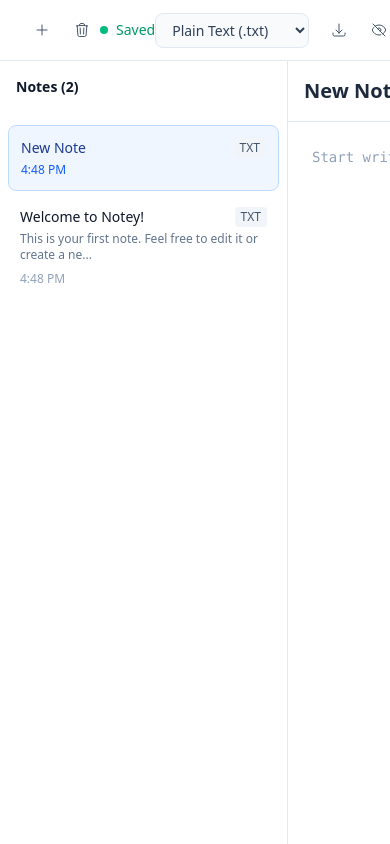
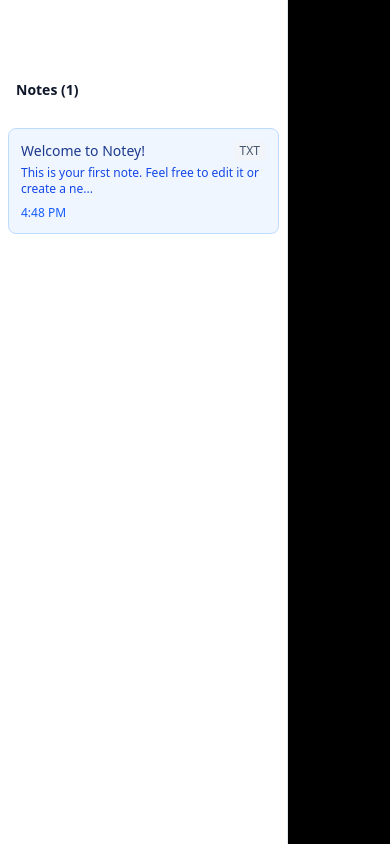
Before and after one commit to Kishalay15/notes, a React (Vite) app: page / in a window 390 px wide. Both pictures are taken after a click on the button 42 px from the left and 30 px from the top of the page. Built offline with nearby package versions, Linux system fonts and the light colour scheme.

Commit message:
made the ui mobile responsive

```diff
--- a/src/App.tsx
+++ b/src/App.tsx
@@ -10,6 +10,7 @@ function App() {
   const [notes, setNotes] = useLocalStorage<Note[]>("notes", []);
   const [activeNoteId, setActiveNoteId] = useState<string | null>(null);
   const [isPreviewVisible, setIsPreviewVisible] = useState(true);
+  const [isSidebarVisible, setIsSidebarVisible] = useState(false);
   const [saveStatus, setSaveStatus] = useState<"saved" | "saving" | "unsaved">(
     "saved"
   );
@@ -42,6 +43,8 @@ function App() {
     };
     setNotes([newNote, ...notes]);
     setActiveNoteId(newNote.id);
+    // Close sidebar on mobile after creating note
+    setIsSidebarVisible(false);
   };
 
   const handleDeleteNote = () => {
@@ -49,6 +52,12 @@ function App() {
     const updatedNotes = notes.filter((note) => note.id !== activeNoteId);
     setNotes(updatedNotes);
     setActiveNoteId(updatedNotes.length > 0 ? updatedNotes[0].id : null);
+  };
+
+  const handleSelectNote = (id: string) => {
+    setActiveNoteId(id);
+    // Close sidebar on mobile after selecting note
+    setIsSidebarVisible(false);
   };
 
   const onNoteChange = (updatedNote: Note) => {
@@ -79,7 +88,7 @@ function App() {
   const activeNote = notes.find((note) => note.id === activeNoteId);
 
   return (
-    <main className="bg-slate-50 dark:bg-slate-900 h-screen flex flex-col font-inter antialiased">
+    <main className="bg-slate-50 dark:bg-slate-900 h-screen flex flex-col font-inter antialiased relative">
       <Toolbar
         onNewNote={handleNewNote}
         onDeleteNote={handleDeleteNote}
@@ -88,26 +97,46 @@ function App() {
         activeNote={activeNote}
         isPreviewVisible={isPreviewVisible}
         onTogglePreview={() => setIsPreviewVisible(!isPreviewVisible)}
+        onToggleSidebar={() => setIsSidebarVisible(!isSidebarVisible)}
         saveStatus={saveStatus}
       />
-      <div className="flex-grow flex overflow-hidden">
+
+      <div className="flex-grow flex overflow-hidden relative">
+        {/* Mobile Sidebar Overlay */}
+        {isSidebarVisible && (
+          <div
+            className="fixed inset-0 bg-black bg-opacity-50 z-20 md:hidden"
+            onClick={() => setIsSidebarVisible(false)}
+          />
+        )}
+
         {/* Sidebar */}
-        <div className="w-72 bg-white dark:bg-slate-800 border-r border-slate-200 dark:border-slate-700 flex-shrink-0">
+        <div
+          className={`
+          ${isSidebarVisible ? "translate-x-0" : "-translate-x-full"}
+          md:translate-x-0 md:relative
+          fixed left-0 top-0 bottom-0 z-30
+          w-72 bg-white dark:bg-slate-800
+          border-r border-slate-200 dark:border-slate-700
+          flex-shrink-0 transition-transform duration-300 ease-in-out
+          pt-16 md:pt-0
+        `}
+        >
           <NoteList
             notes={notes}
-            onSelectNote={setActiveNoteId}
+            onSelectNote={handleSelectNote}
             activeNoteId={activeNoteId}
           />
         </div>
 
         {/* Main Content */}
         {activeNote ? (
-          <div className="flex-grow flex min-w-0">
+          <div className="flex-grow flex min-w-0 flex-col md:flex-row">
             {/* Editor */}
             <div
-              className={`${
-                isPreviewVisible ? "flex-1" : "flex-grow"
-              } bg-white dark:bg-slate-800 border-r border-slate-200 dark:border-slate-700`}
+              className={`${isPreviewVisible ? "md:flex-1" : "flex-grow"} ${
+                isPreviewVisible ? "hidden md:block" : "block"
+              } bg-white dark:bg-slate-800 md:border-r border-slate-200 dark:border-slate-700`}
             >
               <Editor note={activeNote} onChange={onNoteChange} />
             </div>
@@ -121,7 +150,7 @@ function App() {
           </div>
         ) : (
           <div className="flex-grow flex items-center justify-center bg-white dark:bg-slate-800">
-            <div className="text-center">
+            <div className="text-center px-4">
               <div className="w-16 h-16 mx-auto mb-4 bg-slate-100 dark:bg-slate-700 rounded-full flex items-center justify-center">
                 <svg
                   className="w-8 h-8 text-slate-400 dark:text-slate-500"
--- a/src/components/Editor.tsx
+++ b/src/components/Editor.tsx
@@ -21,13 +21,13 @@ export default function Editor({ note, onChange }: EditorProps) {
     <div className="h-full flex flex-col">
       <input
         type="text"
-        className="p-4 bg-white dark:bg-slate-800 text-slate-800 dark:text-slate-200 focus:outline-none text-xl font-bold placeholder:text-slate-400 dark:placeholder:text-slate-500 border-b border-slate-200 dark:border-slate-700"
+        className="p-3 sm:p-4 bg-white dark:bg-slate-800 text-slate-800 dark:text-slate-200 focus:outline-none text-lg sm:text-xl font-bold placeholder:text-slate-400 dark:placeholder:text-slate-500 border-b border-slate-200 dark:border-slate-700"
         value={note.title}
         onChange={handleTitleChange}
         placeholder="Note Title"
       />
       <textarea
-        className="flex-grow p-6 bg-white dark:bg-slate-800 text-slate-800 dark:text-slate-200 focus:outline-none resize-none font-mono text-sm leading-relaxed placeholder:text-slate-400 dark:placeholder:text-slate-500"
+        className="flex-grow p-3 sm:p-6 bg-white dark:bg-slate-800 text-slate-800 dark:text-slate-200 focus:outline-none resize-none font-mono text-sm leading-relaxed placeholder:text-slate-400 dark:placeholder:text-slate-500"
         value={note.content}
         onChange={handleContentChange}
         placeholder="Start writing your note..."
--- a/src/components/Preview.tsx
+++ b/src/components/Preview.tsx
@@ -4,21 +4,23 @@ import type { PreviewProps } from "./Preview.types";
 export default function Preview({ content }: PreviewProps) {
   return (
     <div className="h-full overflow-y-auto bg-slate-50 dark:bg-slate-900">
-      <div className="p-6">
+      <div className="p-3 sm:p-6">
         <div
           className="prose prose-slate dark:prose-invert max-w-none prose-sm
           prose-headings:font-semibold prose-headings:tracking-tight
-          prose-h1:text-2xl prose-h2:text-xl prose-h3:text-lg
+          prose-h1:text-xl sm:prose-h1:text-2xl prose-h2:text-lg sm:prose-h2:text-xl prose-h3:text-base sm:prose-h3:text-lg
           prose-p:text-slate-700 dark:prose-p:text-slate-300 prose-p:leading-relaxed
           prose-a:text-blue-600 dark:prose-a:text-blue-400 prose-a:no-underline hover:prose-a:underline
           prose-strong:text-slate-900 dark:prose-strong:text-slate-100 prose-strong:font-semibold
           prose-code:text-sm prose-code:bg-slate-100 dark:prose-code:bg-slate-800
           prose-code:px-1.5 prose-code:py-0.5 prose-code:rounded prose-code:font-mono
           prose-pre:bg-slate-100 dark:prose-pre:bg-slate-800 prose-pre:border prose-pre:border-slate-200 dark:prose-pre:border-slate-700
+          prose-pre:text-sm prose-pre:overflow-x-auto
           prose-blockquote:border-l-4 prose-blockquote:border-slate-300 dark:prose-blockquote:border-slate-600
           prose-blockquote:bg-slate-50 dark:prose-blockquote:bg-slate-800/50 prose-blockquote:py-2 prose-blockquote:px-4 prose-blockquote:rounded-r
           prose-ul:space-y-1 prose-ol:space-y-1
           prose-li:text-slate-700 dark:prose-li:text-slate-300
+          prose-table:text-sm prose-th:px-2 prose-td:px-2
         "
         >
           <ReactMarkdown>{content}</ReactMarkdown>
--- a/src/components/Toolbar.tsx
+++ b/src/components/Toolbar.tsx
@@ -4,6 +4,7 @@ import {
   TrashIcon,
   EyeIcon,
   EyeSlashIcon,
+  Bars3Icon,
 } from "@heroicons/react/24/outline";
 import type { ToolbarProps } from "./Toolbar.types";
 
@@ -15,12 +16,22 @@ export default function Toolbar({
   activeNote,
   isPreviewVisible,
   onTogglePreview,
+  onToggleSidebar,
   saveStatus,
 }: ToolbarProps) {
   return (
-    <div className="flex items-center justify-between px-6 py-3 bg-white dark:bg-slate-800 border-b border-slate-200 dark:border-slate-700">
+    <div className="flex items-center justify-between px-3 sm:px-6 py-3 bg-white dark:bg-slate-800 border-b border-slate-200 dark:border-slate-700">
       {/* Left Actions */}
       <div className="flex items-center space-x-1">
+        {/* Mobile sidebar toggle */}
+        <button
+          onClick={onToggleSidebar}
+          className="md:hidden inline-flex items-center justify-center w-9 h-9 rounded-lg text-slate-600 dark:text-slate-300 hover:bg-slate-100 dark:hover:bg-slate-700 transition-colors duration-150"
+          title="Toggle Sidebar"
+        >
+          <Bars3Icon className="w-5 h-5" />
+        </button>
+
         <button
           onClick={onNewNote}
           className="inline-flex items-center justify-center w-9 h-9 rounded-lg text-slate-600 dark:text-slate-300 hover:bg-slate-100 dark:hover:bg-slate-700 transition-colors duration-150"
@@ -43,27 +54,27 @@ export default function Toolbar({
         {saveStatus === "saving" && (
           <div className="flex items-center space-x-2 text-sm text-slate-500 dark:text-slate-400">
             <div className="w-2 h-2 bg-amber-400 rounded-full animate-pulse"></div>
-            <span>Saving...</span>
+            <span className="hidden sm:inline">Saving...</span>
           </div>
         )}
         {saveStatus === "saved" && (
           <div className="flex items-center space-x-2 text-sm text-emerald-600 dark:text-emerald-400">
             <div className="w-2 h-2 bg-emerald-500 rounded-full"></div>
-            <span>Saved</span>
+            <span className="hidden sm:inline">Saved</span>
           </div>
         )}
       </div>
 
       {/* Right Actions */}
-      <div className="flex items-center space-x-3">
+      <div className="flex items-center space-x-1 sm:space-x-3">
         <select
           value={activeNote?.docType || "txt"}
           onChange={(e) => onDocTypeChange(e.target.value as "txt" | "md")}
           disabled={!activeNote}
-          className="px-3 py-1.5 text-sm font-medium bg-slate-50 dark:bg-slate-700 text-slate-700 dark:text-slate-200 border border-slate-200 dark:border-slate-600 rounded-lg focus:outline-none focus:ring-2 focus:ring-blue-500 focus:border-transparent disabled:opacity-40 disabled:cursor-not-allowed"
+          className="px-2 sm:px-3 py-1.5 text-xs sm:text-sm font-medium bg-slate-50 dark:bg-slate-700 text-slate-700 dark:text-slate-200 border border-slate-200 dark:border-slate-600 rounded-lg focus:outline-none focus:ring-2 focus:ring-blue-500 focus:border-transparent disabled:opacity-40 disabled:cursor-not-allowed"
         >
-          <option value="txt">Plain Text (.txt)</option>
-          <option value="md">Markdown (.md)</option>
+          <option value="txt">TXT</option>
+          <option value="md">MD</option>
         </select>
 
         <div className="flex items-center space-x-1">
--- a/src/components/Toolbar.types.ts
+++ b/src/components/Toolbar.types.ts
@@ -1,12 +1,13 @@
-import type { Note } from '../types/note';
+import type { Note } from "../types/note";
 
 export interface ToolbarProps {
   onNewNote: () => void;
   onDeleteNote: () => void;
-  onDocTypeChange: (docType: 'txt' | 'md') => void;
+  onDocTypeChange: (docType: "txt" | "md") => void;
   onDownload: () => void;
   activeNote: Note | undefined;
   isPreviewVisible: boolean;
   onTogglePreview: () => void;
-  saveStatus: 'saving' | 'saved' | 'unsaved';
+  saveStatus: "saving" | "saved" | "unsaved";
+  onToggleSidebar: () => void;
 }
```
